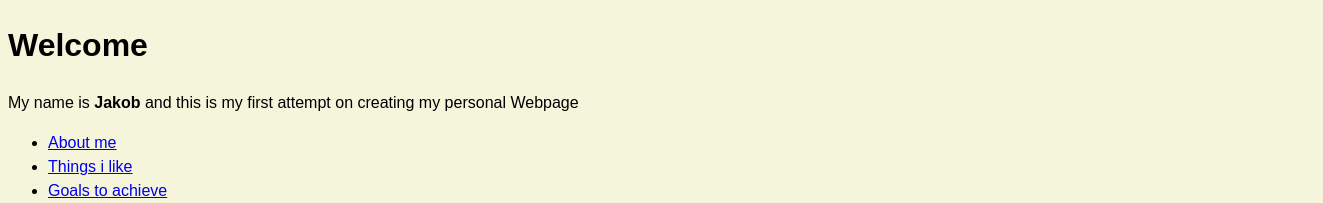
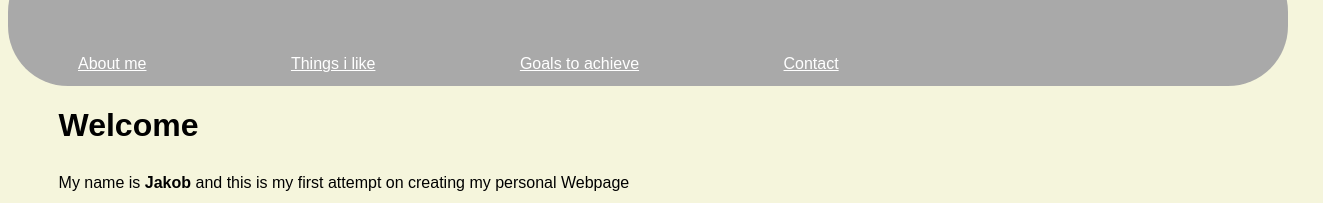
Before and after one commit to JakobRaap/myOwnWebsite, a plain HTML site: page myWebsite/index.html in a window 1280 px wide. Shown: the top 203 px of the page, 1323 px wide, since content can reach past the window. Drawn offline with Linux system fonts and the light colour scheme.

Commit message:
developing the navigation bar

```diff
--- a/myWebsite/index.html
+++ b/myWebsite/index.html
@@ -11,18 +11,26 @@
 <body>
 
     <header>
-    <h1>Welcome</h1>
-    <p>My name is <strong>Jakob</strong> and this is my first attempt on creating my personal Webpage</p>
+      <a class = "nav_Textgap" href="#aboutme">About me</a>
+      <a class = "nav_Textgap" href="#thingsilike">Things i like</a>
+      <a class = "nav_Textgap" href="#goals">Goals to achieve</a>
+      <a class = "nav_Textgap" href="#contact">Contact</a>
+
+
+
+    <!--
     <ul id="nav">
         <li><a href="#aboutme">About me</a></li>
         <li><a href="#thingsilike">Things i like</a></li>
         <li><a href="#goals">Goals to achieve</a></li>
         <li><a href="#contact">Contact</a></li>
       </ul>
+      -->
     </header>
 
 <main>
-
+  <h1>Welcome</h1>
+  <p>My name is <strong>Jakob</strong> and this is my first attempt on creating my personal Webpage</p>
 <Article>
     <h2 id="aboutme">About me</h2>
 <figure id="profilePicture">
@@ -85,6 +93,7 @@
 
 
 
+
 <footer>
     <a id="contact" href="">Contact</a>
 </footer>
--- a/myWebsite/style.css
+++ b/myWebsite/style.css
@@ -3,9 +3,15 @@
 
   font-family: sans-serif;
   line-height: 1.5;
+}
+body {
   background-color: beige;
 }
-
+main {
+  position: relative;
+  left: 4%;
+  top: 80px;
+}
 .testButton {
   border-radius: 30px;
   background-color: lightcyan;
@@ -16,3 +22,20 @@
   top: 2%;
   right: 2%;
 }
+header {
+  position: fixed;
+  width: 100%;
+  top: -6%;
+  z-index: 5;
+  background-color: darkgrey;
+  padding-bottom: 10px;
+  padding-top: 100px;
+  padding-left: 20px;
+  border-radius: 60px;
+}
+
+.nav_Textgap {
+  color: white;
+  padding-left: 50px;
+  padding-right: 90px;
+}
```
